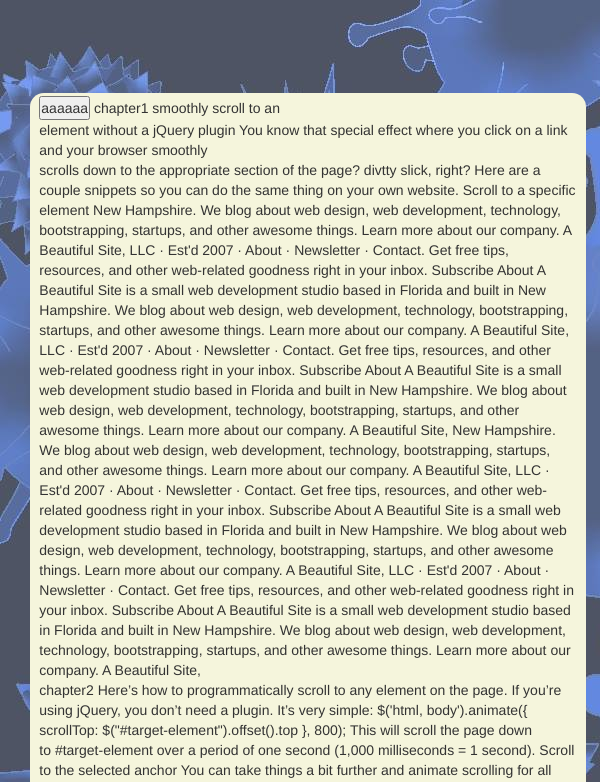
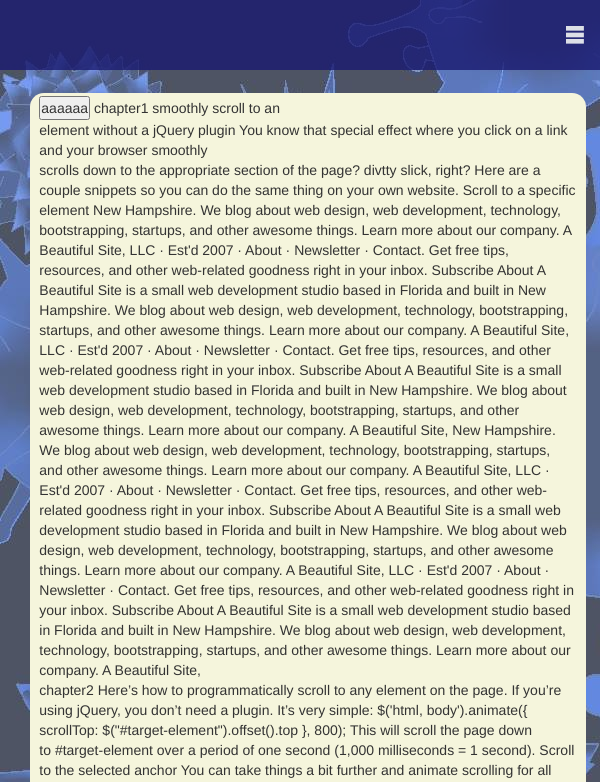
Before and after one commit to teamntu/teamntu.github.io, a plain HTML site: page index.html in a window 600 px wide. Shown: the top 782 px of the page. Drawn offline with nearby package versions, Linux system fonts and the light colour scheme.

Commit message:
slidetoggle

```diff
--- a/css/stickyheader.css
+++ b/css/stickyheader.css
@@ -171,7 +171,7 @@
 
 
 	.mobilenav{
-		position:fixed;
+		position:absolute;
 		width: 100%;
 		transition:top .5s;
 	}
--- a/js/stickyheader.js
+++ b/js/stickyheader.js
@@ -17,7 +17,7 @@ $(function(){
 
 
 
-$(function(){
+/*$(function(){
     var cubuk_seviye = $(document).scrollTop();
     var header_yuksekligi = $('.mobilenav').outerHeight();
 
@@ -32,4 +32,4 @@ $(function(){
 
         cubuk_seviye = $(document).scrollTop();
      });
-});
+});*/
```
